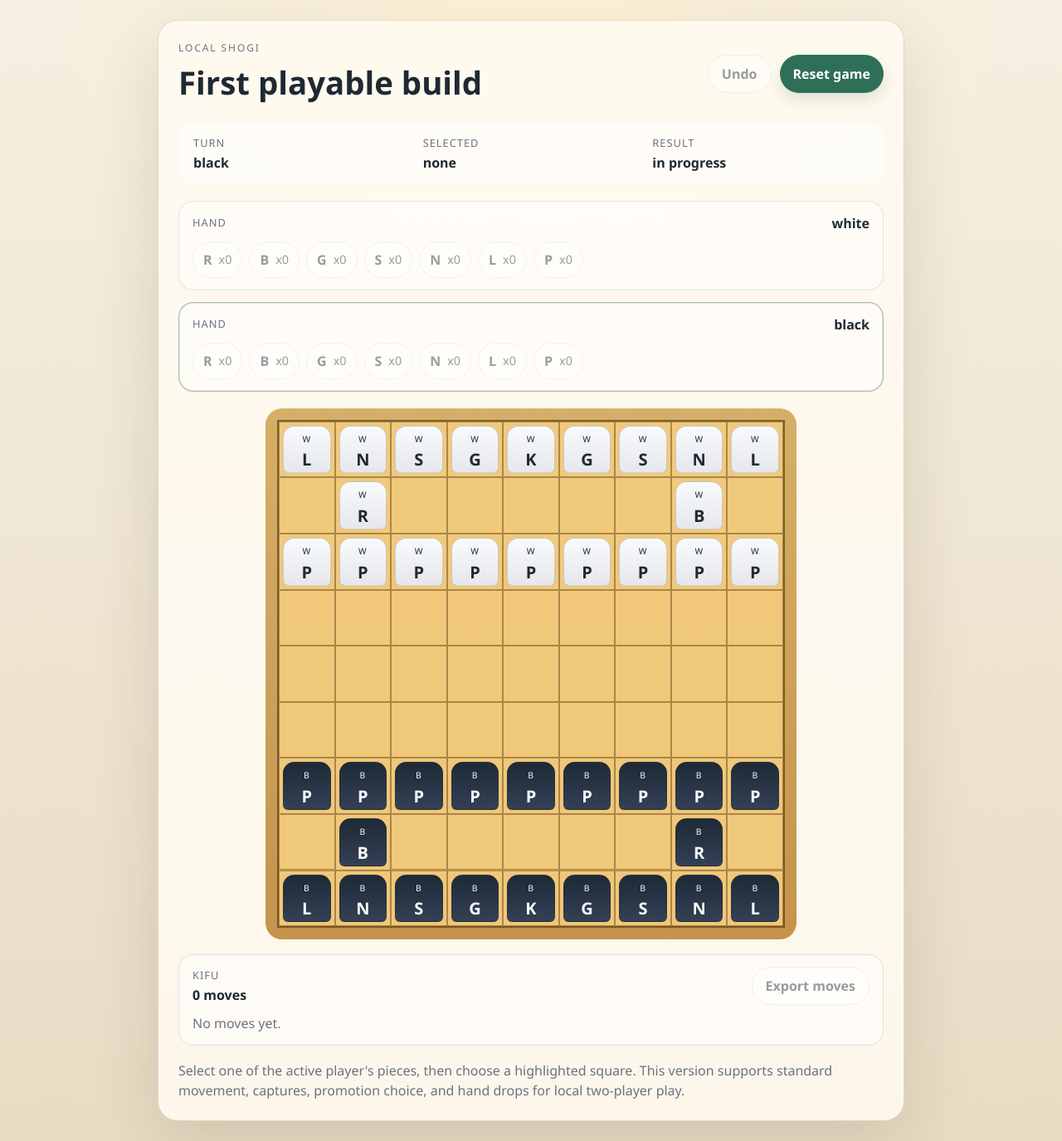
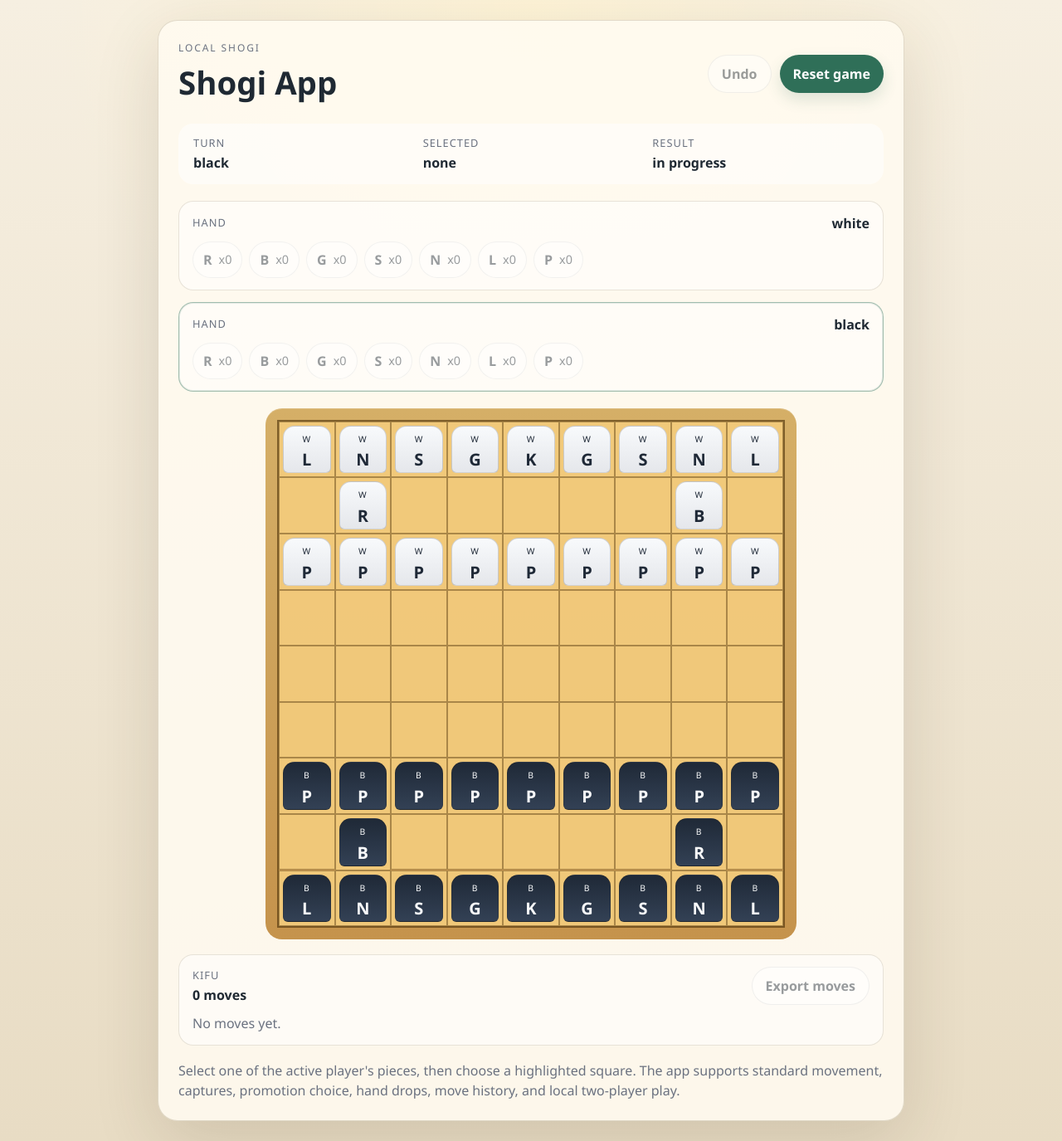
Before and after one commit to nzonzokuririn48-ux/my-codex-harness, a React (Vite) app: page / in a window 1280 px wide. Shown: the whole page at 83% size. Built offline with nearby package versions, Linux system fonts and the light colour scheme.

Commit message:
chore: prepare app for public release

```diff
--- a/index.html
+++ b/index.html
@@ -4,9 +4,12 @@
     <meta charset="UTF-8" />
     <meta name="viewport" content="width=device-width, initial-scale=1.0" />
     <meta name="theme-color" content="#2f6f58" />
-    <meta name="description" content="A minimal local shogi app with promotion, drops, check, and checkmate." />
+    <meta
+      name="description"
+      content="A playable local shogi app with promotion, drops, check, checkmate, move history, and PWA support."
+    />
     <link rel="manifest" href="/manifest.webmanifest" />
-    <title>Local Shogi</title>
+    <title>Shogi App</title>
   </head>
   <body>
     <div id="root"></div>
--- a/package.json
+++ b/package.json
@@ -1,5 +1,6 @@
 {
-  "name": "local-shogi-app",
+  "name": "shogi-app",
+  "description": "A minimal local shogi app built with React, TypeScript, and Vite.",
   "private": true,
   "version": "0.1.0",
   "type": "module",
--- a/src/App.tsx
+++ b/src/App.tsx
@@ -304,7 +304,7 @@ function App() {
         <header className="app-header">
           <div>
             <p className="eyebrow">Local Shogi</p>
-            <h1>First playable build</h1>
+            <h1>Shogi App</h1>
           </div>
           <div className="header-actions">
             <button
@@ -432,8 +432,8 @@ function App() {
 
         <p className="help-text">
           Select one of the active player&apos;s pieces, then choose a highlighted square.
-          This version supports standard movement, captures, promotion choice, and hand drops
-          for local two-player play.
+          The app supports standard movement, captures, promotion choice, hand drops,
+          move history, and local two-player play.
         </p>
       </section>
     </main>
```
Also changed, not shown: 1 other file (tests, documents, lock files or other folders).
